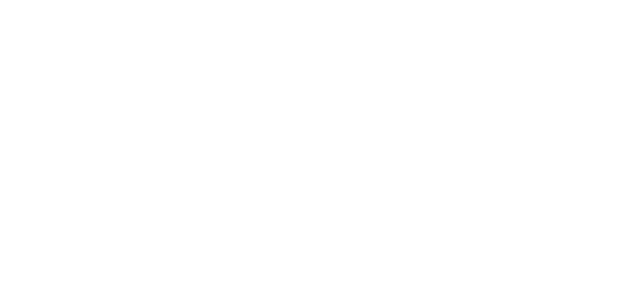
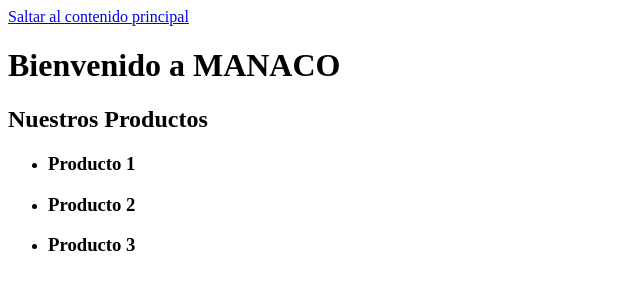
Before and after one commit to aldrink-a11y/primerexamen-aldrink-coyo, a plain HTML site: page index.html in a window 1280 px wide. Shown: the whole page, without its empty margins (0-640 px from the left). Drawn offline with Linux system fonts and the light colour scheme.

Commit message:
estructura html5

```diff
--- a/index.html
+++ b/index.html
@@ -1,11 +1,39 @@
 <!DOCTYPE html>
-<html lang="en">
+<html lang="es">
 <head>
-    <meta charset="UTF-8">
-    <meta name="viewport" content="width=device-width, initial-scale=1.0">
-    <title>Document</title>
-</head>
+    </head>
 <body>
+    <header>
+        <a href="#main" class="skip-link">Saltar al contenido principal</a>
+        <nav>
+            </nav>
+    </header>
 
+    <main id="main">
+        <h1>Bienvenido a MANACO</h1>
+        <section>
+            <h2>Nuestros Productos</h2>
+            <ul>
+                <li>
+                    <article>
+                        <h3>Producto 1</h3>
+                        </article>
+                </li>
+                <li>
+                    <article>
+                        <h3>Producto 2</h3>
+                        </article>
+                </li>
+                <li>
+                    <article>
+                        <h3>Producto 3</h3>
+                        </article>
+                </li>
+            </ul>
+        </section>
+    </main>
+
+    <footer>
+        </footer>
 </body>
 </html>
```
